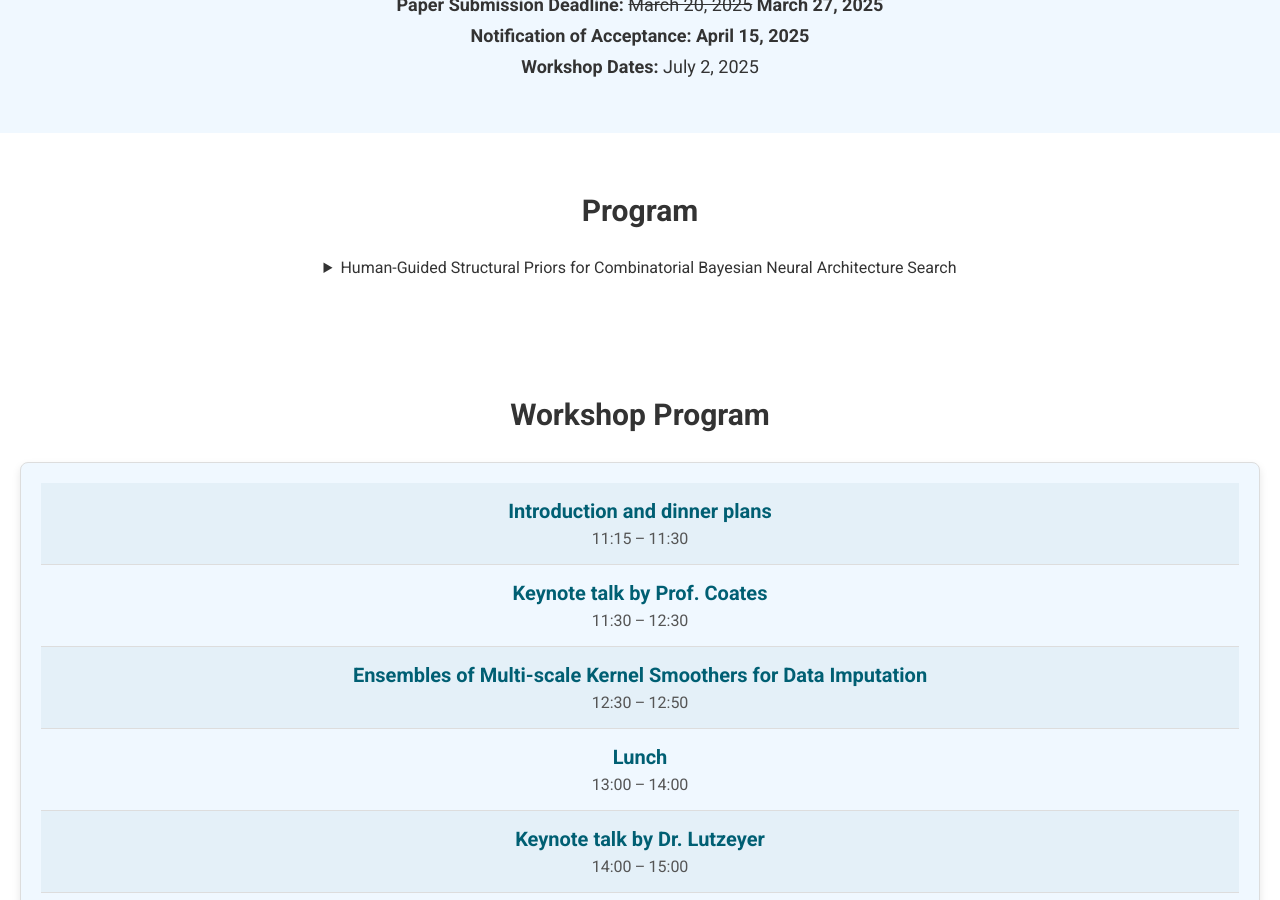
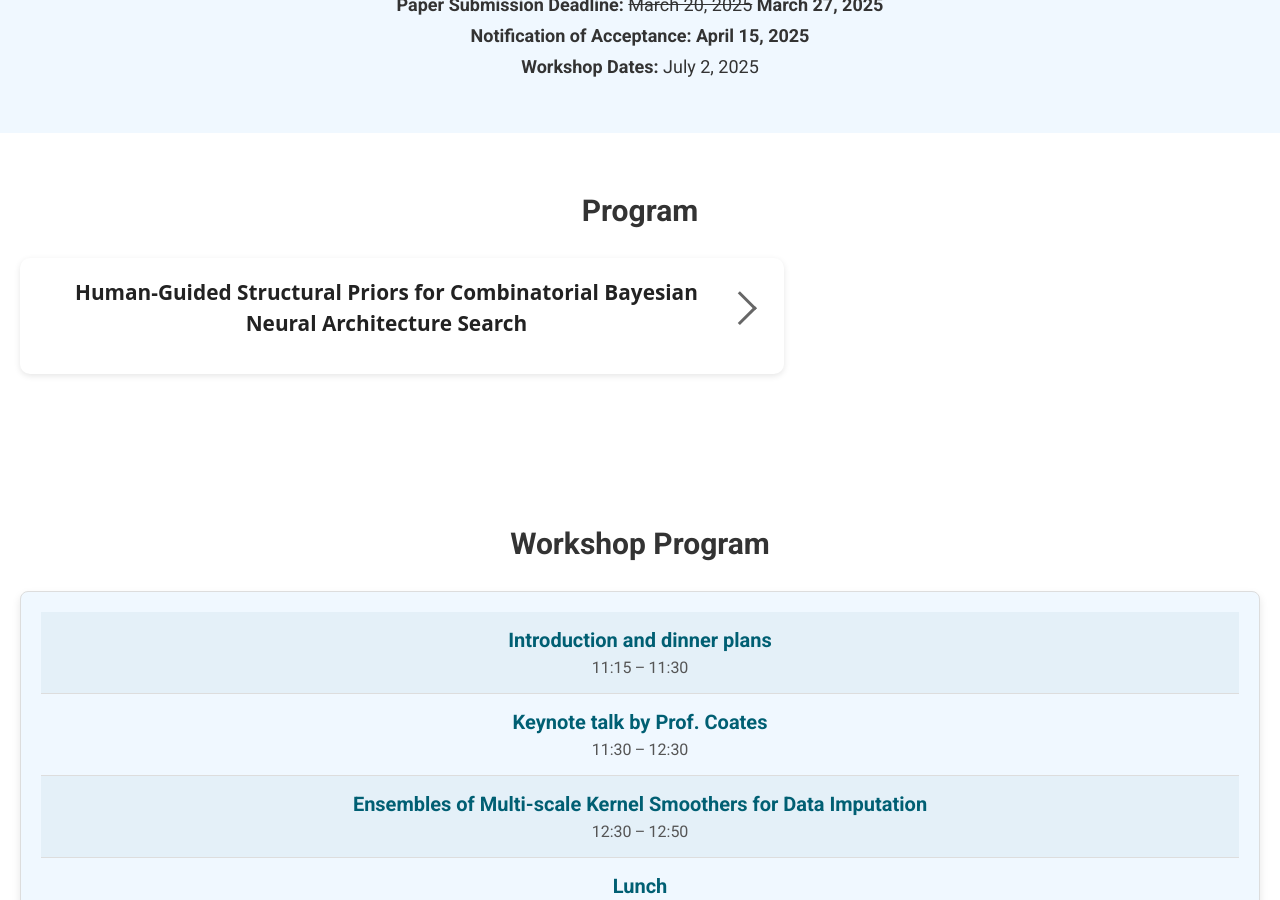
Before and after one commit to combayns2025/combayns2025.github.io, a Jekyll site: the page built from index.md, in a window 1280 px wide and 900 px high, scrolled down 610 px. Built offline with Jekyll 4.4.1, drawn with Linux system fonts in a browser that asks for light colours.

Commit message:
Update index.md

```diff
--- a/index.md
+++ b/index.md
@@ -21,16 +21,19 @@ title: Home
     </ul>
 </section>
 
+
+
+
 <section id="program" class="py-8 px-4 bg-gray-50">
   <div class="max-w-4xl mx-auto">
     <h2 class="text-3xl font-bold mb-6">Program</h2>
-    <details>
-    <summary>Human-Guided Structural Priors for Combinatorial Bayesian Neural Architecture Search</summary>
-    <div>
-      <p>Rohan Chitnis, Josip Djolonga, Gintare Karolina Dziugaite, Daniel M. Roy</p>
-      <a href="assets/papers/human_guided_structural_priors.pdf" download>Download paper (PDF)</a>
-    </div>
-  </details>
+    <details class="program-card">
+      <summary>Human-Guided Structural Priors for Combinatorial Bayesian Neural Architecture Search</summary>
+      <div>
+        <p>Rohan Chitnis, Josip Djolonga, Gintare Karolina Dziugaite, Daniel M. Roy</p>
+        <a href="assets/papers/human_guided_structural_priors.pdf" download>Download paper (PDF)</a>
+      </div>
+    </details>
   </div>
 </section>
 
```
